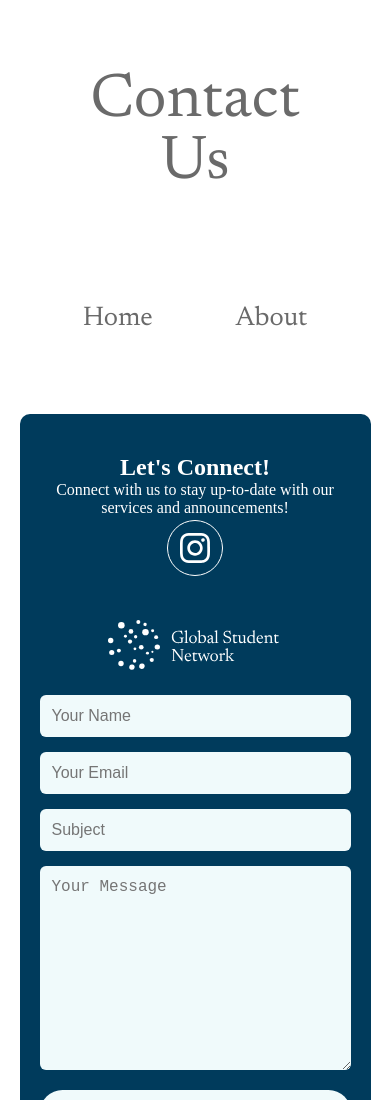
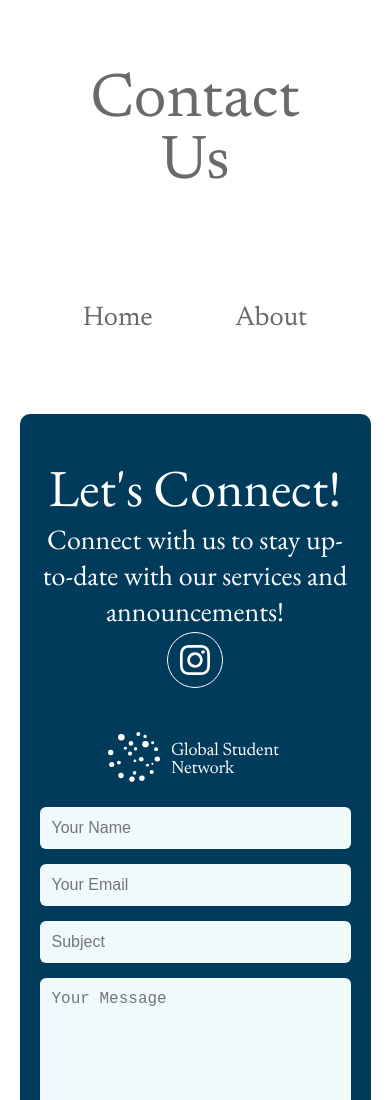
Before and after one commit to aureliosustaita/global-student-network-1.4, a plain HTML site: page contact.html in a window 390 px wide. Shown: the top 1100 px of the page. Drawn offline with nearby package versions, Linux system fonts and the light colour scheme.

Commit message:
adapting to mobile

```diff
--- a/styles.css
+++ b/styles.css
@@ -449,6 +449,17 @@ footer {
     max-width: 40%; /* Keeps balanced size on larger screens */
     text-align: left;
 }
+.contact-info h2 {
+    font-size: 52px;
+    font-family: 'EB Garamond', serif;
+    font-weight: 400;
+}
+
+.contact-info p {
+    font-size: 28px;
+    font-family: 'EB Garamond', serif;
+    font-weight: 400;
+}
 
 /* Contact Form */
 .contact-form-container {
```
